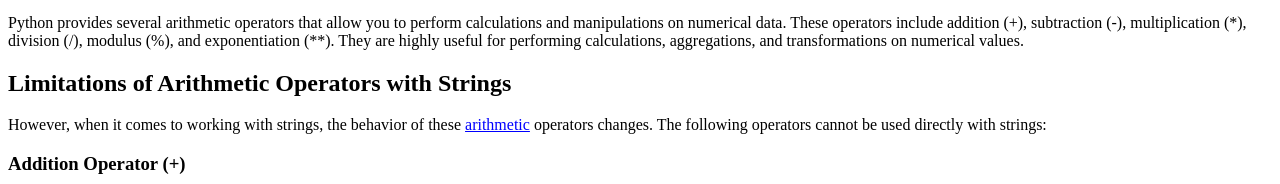
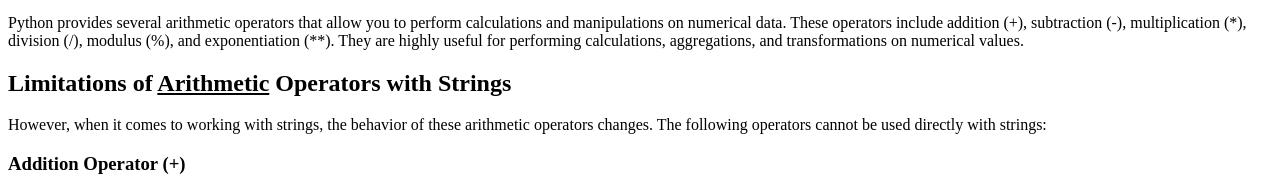
Before and after one commit to coder9653/LearnerKB-Cloudflare, a plain HTML site: page index.html in a window 1280 px wide. Shown: the part 234-418 px from the top of the page. Drawn offline with Linux system fonts and the light colour scheme.

Commit message:
index.html

```diff
--- a/index.html
+++ b/index.html
@@ -12,8 +12,8 @@
   <h2>Arithmetic Operators in Python</h2>
   <p>Python provides several arithmetic operators that allow you to perform calculations and manipulations on numerical data. These operators include addition (+), subtraction (-), multiplication (*), division (/), modulus (%), and exponentiation (**). They are highly useful for performing calculations, aggregations, and transformations on numerical values.</p>
 
-  <h2>Limitations of Arithmetic Operators with Strings</h2>
-  <p>However, when it comes to working with strings, the behavior of these <a href="https://learnerkb.com/post/which-arithmetic-operators-cannot-be-used-with-strings-in-python/" target="_blank" style="color: blue;">arithmetic</a> operators changes. The following operators cannot be used directly with strings:</p>
+  <h2>Limitations of <a href="https://learnerkb.com/" target="_blank" style="color: black;">Arithmetic</a> Operators with Strings</h2>
+  <p>However, when it comes to working with strings, the behavior of these arithmetic operators changes. The following operators cannot be used directly with strings:</p>
 
   <h3>Addition Operator (+)</h3>
   <p>In Python, the addition operator (+) concatenates two strings together instead of performing numerical addition. For example:</p>
```
